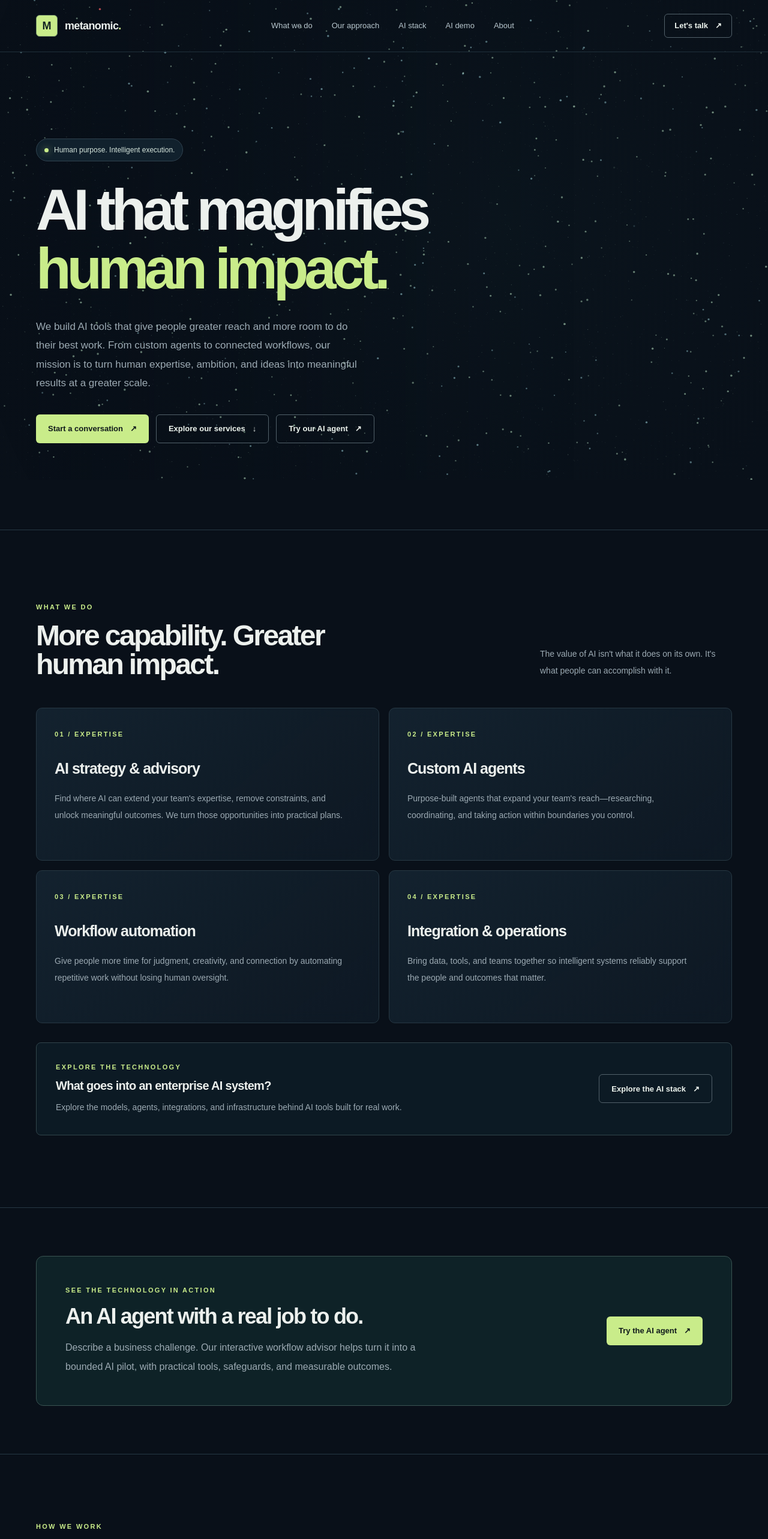
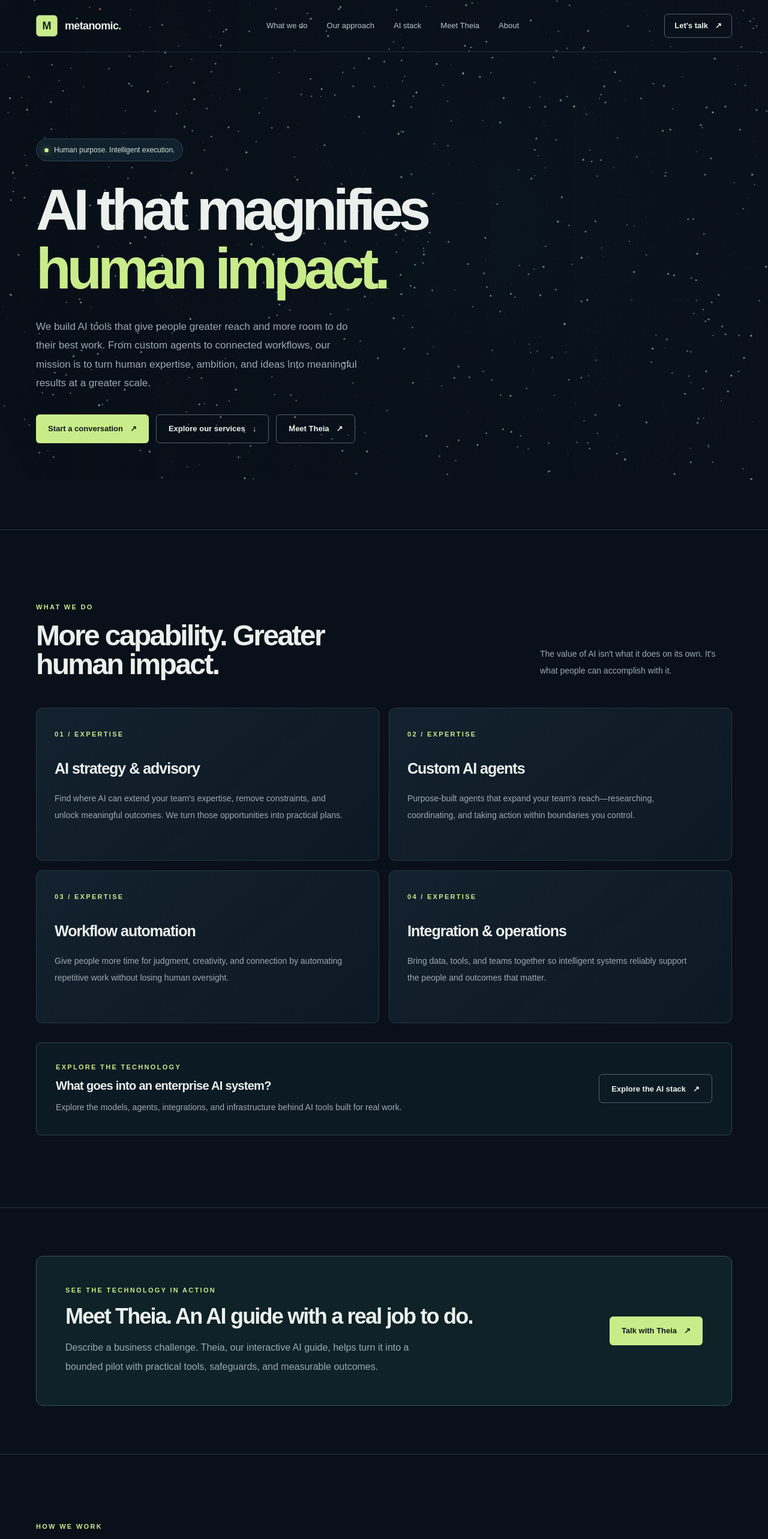
Before and after one commit to geisera/metanomic, a Next.js app: page / in a window 1280 px wide. Shown: the top 2566 px of the page at 60% size. Built offline with nearby package versions, Linux system fonts and the light colour scheme.

Commit message:
Introduce Theia as Metanomic's AI guide

```diff
--- a/src/app/page.tsx
+++ b/src/app/page.tsx
@@ -29,7 +29,7 @@ export default function Home() {
           <a className="navlink" href="#services">What we do</a>
           <a className="navlink" href="#approach">Our approach</a>
           <Link className="navlink" href="/enterprise-ai-stack">AI stack</Link>
-          <Link className="navlink" href="/demo">AI demo</Link>
+          <Link className="navlink" href="/demo">Meet Theia</Link>
           <a className="navlink" href="#about">About</a>
         </nav>
         <Link href="/contact" className="button button-outline !min-h-[40px] !px-4">Let&apos;s talk <span aria-hidden>↗</span></Link>
@@ -45,7 +45,7 @@ export default function Home() {
           <div className="mt-9 flex flex-wrap gap-3">
             <Link href="/contact" className="button button-primary">Start a conversation <span aria-hidden>↗</span></Link>
             <a href="#services" className="button button-outline">Explore our services <span aria-hidden>↓</span></a>
-            <Link href="/demo" className="button button-outline">Try our AI agent <span aria-hidden>↗</span></Link>
+            <Link href="/demo" className="button button-outline">Meet Theia <span aria-hidden>↗</span></Link>
           </div>
         </div>
       </div>
@@ -79,10 +79,10 @@ export default function Home() {
       <div className="container flex flex-wrap items-center justify-between gap-8 rounded-xl border border-[#3a5452] bg-[#10252a]/90 p-8 backdrop-blur-lg md:p-12">
         <div className="max-w-[700px]">
           <p className="eyebrow">See the technology in action</p>
-          <h2 className="mt-4 text-3xl font-semibold tracking-[-.05em] md:text-4xl">An AI agent with a real job to do.</h2>
-          <p className="muted mt-4 max-w-[600px] leading-8">Describe a business challenge. Our interactive workflow advisor helps turn it into a bounded AI pilot, with practical tools, safeguards, and measurable outcomes.</p>
+          <h2 className="mt-4 text-3xl font-semibold tracking-[-.05em] md:text-4xl">Meet Theia. An AI guide with a real job to do.</h2>
+          <p className="muted mt-4 max-w-[600px] leading-8">Describe a business challenge. Theia, our interactive AI guide, helps turn it into a bounded pilot with practical tools, safeguards, and measurable outcomes.</p>
         </div>
-        <Link href="/demo" className="button button-primary">Try the AI agent <span aria-hidden="true">↗</span></Link>
+        <Link href="/demo" className="button button-primary">Talk with Theia <span aria-hidden="true">↗</span></Link>
       </div>
     </section>
 
```
